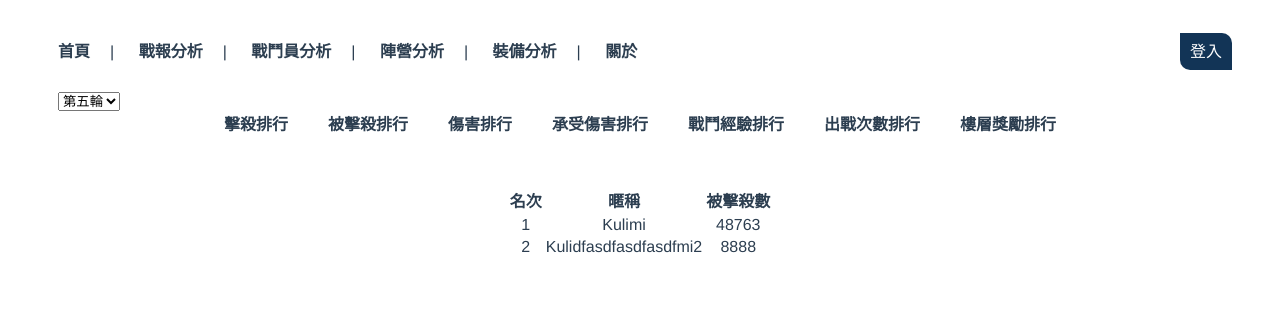
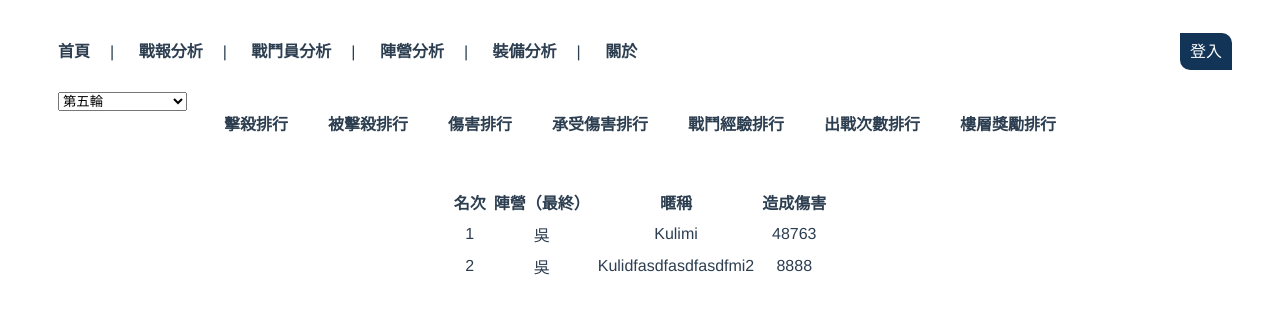
Before and after one commit to sunnyXyoung/ofc-watch, a Vue app: page /#/damage in a window 1280 px wide. Before the commit this address led to /#/killed. Shown: the top 312 px of the page. Built offline with nearby package versions, Linux system fonts and the light colour scheme; no server answers; what vue-fusioncharts would draw is missing.

Commit message:
add la list

```diff
--- a/src/App.vue
+++ b/src/App.vue
@@ -19,6 +19,7 @@
     <select id="round-selector" v-model="round">
       <option>第四輪</option>
       <option>第五輪</option>
+      <option>第六輪（未完成）</option>
     </select>
 
     <router-view/>
@@ -158,4 +159,8 @@ body {
   margin-bottom: 50px;
 }
 
+table {
+
+}
+
 </style>
--- a/src/views/Damage.vue
+++ b/src/views/Damage.vue
@@ -2,11 +2,11 @@
 <div>
   <RanksMenu></RanksMenu>
   <div class="row-div2">
-    <table>
+    <table cellpadding="3">
       <tr>
-        <th>名次</th><th>暱稱</th><th>造成傷害</th>
+        <th>名次</th><th>陣營（最終）</th><th>暱稱</th><th>造成傷害</th>
       <tr v-for="(item, index) in killBoardList" :key="item">
-        <td>{{ index+1 }}</td><td>{{ item.name }}</td><td>{{ item.damage }}</td>
+        <td>{{ index+1 }}</td><td>{{item.faction}}<td>{{ item.name }}</td><td>{{ item.damage }}</td>
       </tr>
     </table>
 
@@ -24,8 +24,8 @@ export default {
   data() {
     return {
       killBoardList: [
-        {name: "Kulimi", damage: 48763},
-        {name: "Kulidfasdfasdfasdfmi2", damage: 8888},
+        {name: "Kulimi",faction:"吳", damage: 48763},
+        {name: "Kulidfasdfasdfasdfmi2",faction:"吳", damage: 8888},
       ]
     }
   },
--- a/src/views/Damaged.vue
+++ b/src/views/Damaged.vue
@@ -2,11 +2,11 @@
 <div>
   <RanksMenu></RanksMenu>
   <div class="row-div2">
-    <table>
+    <table cellpadding="3">
       <tr>
-        <th>名次</th><th>暱稱</th><th>承受傷害</th>
+        <th>名次</th><th>陣營（最終）</th><th>暱稱</th><th>承受傷害</th>
       <tr v-for="(item, index) in killBoardList" :key="item">
-        <td>{{ index+1 }}</td><td>{{ item.name }}</td><td>{{ item.damaged }}</td>
+        <td>{{ index+1 }}</td><td>{{item.faction}}<td>{{ item.name }}</td><td>{{ item.damaged }}</td>
       </tr>
     </table>
 
@@ -24,8 +24,8 @@ name: "Damaged",
   data() {
     return {
       killBoardList: [
-        {name: "Kulimi", damaged: 48763},
-        {name: "Kulidfasdfasdfasdfmi2", damaged: 8888},
+        {name: "Kulimi",faction:"吳", damaged: 48763},
+        {name: "Kulidfasdfasdfasdfmi2",faction:"吳", damaged: 8888},
       ]
     }
   },
--- a/src/views/Faction.vue
+++ b/src/views/Faction.vue
@@ -26,6 +26,11 @@
             :options="options3" :series="series3"
         >
         </VueApexCharts>
+        <VueApexCharts
+            width="500" type="donut"
+            :options="options4" :series="series4"
+        >
+        </VueApexCharts>
       </div>
     </div>
   </div>
@@ -49,6 +54,7 @@ export default {
       series1: [44, 55, 41, 17],
       series2: [44, 55, 41, 17],
       series3: [44, 55, 41, 17],
+      series4: [44, 55, 41, 17],
       options1: {
         chart: {
           width: '100%',
@@ -136,6 +142,35 @@ export default {
           show: false
         }
       },
+      options4: {
+        chart: {
+          width: '100%',
+          type: 'pie',
+        },
+        labels: ["大麻神教", "吳", "海外勢力", "艾基爾"],
+        theme: {
+
+        },
+        plotOptions: {
+          pie: {
+            dataLabels: {
+              offset: -5
+            }
+          }
+        },
+        title: {
+          text: "獲得樓層獎勵數"
+        },
+        dataLabels: {
+          formatter(val, opts) {
+            const name = opts.w.globals.labels[opts.seriesIndex]
+            return [name, val.toFixed(1) + '%']
+          }
+        },
+        legend: {
+          show: false
+        }
+      },
     }
   },
   mounted: function () {
@@ -144,11 +179,26 @@ export default {
         "http://localhost:3000/Faction1.json"
     ).then(jsonify).then(data=>{this.series1=data});
     fetch(
+        "http://localhost:3000/Faction12.json"
+    ).then(jsonify).then(data=>{this.options1.labels=data});
+    fetch(
         "http://localhost:3000/Faction2.json"
     ).then(jsonify).then(data=>{this.series2=data});
     fetch(
+        "http://localhost:3000/Faction22.json"
+    ).then(jsonify).then(data=>{this.options2.labels=data});
+    fetch(
         "http://localhost:3000/Faction3.json"
     ).then(jsonify).then(data=>{this.series3=data});
+    fetch(
+        "http://localhost:3000/Faction32.json"
+    ).then(jsonify).then(data=>{this.options3.labels=data});
+    fetch(
+        "http://localhost:3000/Faction4.json"
+    ).then(jsonify).then(data=>{this.series4=data});
+    fetch(
+        "http://localhost:3000/Faction42.json"
+    ).then(jsonify).then(data=>{this.options4.labels=data});
   }
 }
 
--- a/src/views/Kill.vue
+++ b/src/views/Kill.vue
@@ -2,11 +2,11 @@
   <div>
     <RanksMenu></RanksMenu>
     <div class="row-div2">
-      <table>
+      <table cellpadding="3">
         <tr>
-          <th>名次</th><th>暱稱</th><th>擊殺數</th>
+          <th>名次</th><th>陣營（最終）</th><th>暱稱</th><th>擊殺數</th>
         <tr v-for="(item, index) in killBoardList" :key="item">
-        <td>{{ index+1 }}</td><td>{{ item.name }}</td><td>{{ item.kill }}</td>
+        <td>{{ index+1 }}</td><td>{{item.faction}}<td>{{ item.name }}</td><td>{{ item.kill }}</td>
         </tr>
       </table>
 
@@ -17,6 +17,7 @@
 </template>
 
 <script>
+
 import RanksMenu from '@/components/RanksMenu.vue'
 export default {
   name: "Kill",
@@ -26,9 +27,10 @@ export default {
   data() {
     return {
       killBoardList: [
-        {name: "Kulimi", kill: 48763},
-        {name: "Kulidfasdfasdfasdfmi2", kill: 8888},
-      ]
+        {name: "Kulimi",faction:"吳", kill: 48763},
+        {name: "Kulidfasdfasdfasdfmi2",faction:"吳", kill: 8888},
+      ],
+
     }
   },
   mounted: function () {
--- a/src/views/Killed.vue
+++ b/src/views/Killed.vue
@@ -2,11 +2,11 @@
 <div>
   <RanksMenu></RanksMenu>
   <div class="row-div2">
-    <table>
+    <table cellpadding="3">
       <tr>
-        <th>名次</th><th>暱稱</th><th>被擊殺數</th>
+        <th>名次</th><th>陣營（最終）</th><th>暱稱</th><th>被擊殺數</th>
       <tr v-for="(item, index) in killBoardList" :key="item">
-        <td>{{ index+1 }}</td><td>{{ item.name }}</td><td>{{ item.killed }}</td>
+        <td>{{ index+1 }}</td><td>{{item.faction}}<td>{{ item.name }}</td><td>{{ item.killed }}</td>
       </tr>
     </table>
 
@@ -24,8 +24,8 @@ name: "Killed",
   data() {
     return {
       killBoardList: [
-        {name: "Kulimi", killed: 48763},
-        {name: "Kulidfasdfasdfasdfmi2", killed: 8888},
+        {name: "Kulimi",faction:"吳", killed: 48763},
+        {name: "Kulidfasdfasdfasdfmi2", faction:"吳",killed: 8888},
       ]
     }
   },
--- a/src/views/Loot.vue
+++ b/src/views/Loot.vue
@@ -1,6 +1,26 @@
 <template>
   <div>
     <RanksMenu></RanksMenu>
+    <div class="row-div2" style="margin-bottom: 50px; ">
+      <table cellpadding="3">
+        <tr>
+          <th>層數</th><th>種類</th><th>品質</th><th>名稱</th><th>攻擊</th><th>防禦</th><th>挖礦</th><th>耐久（最低）</th>
+        </tr>
+        <tr v-for="(item) in laList" :key="item">
+          <td>{{ item.floor }}</td><td>{{item.type}}<td>{{ item.quality }}</td><td>{{ item.name }}</td><td>{{ item.attack }}</td><td>{{ item.defence }}</td><td>{{ item.minepower }}</td><td>{{ item.durability }}</td>
+        </tr>
+      </table>
+    </div>
+    <div class="row-div2">
+      <table cellpadding="3">
+        <tr>
+          <th>名次</th><th>陣營（最終）</th><th>暱稱</th><th>個人獲得樓層獎勵數</th><th>獲得樓層獎勵</th>
+        <tr v-for="(item, index) in killBoardList" :key="item">
+          <td>{{ index+1 }}</td><td>{{item.faction}}<td>{{ item.name }}</td><td>{{ item.xp }}</td>
+        </tr>
+      </table>
+
+    </div>
   </div>
 </template>
 
@@ -11,6 +31,26 @@ name: "Loot",
   components:{
     RanksMenu
   },
+  data() {
+    return {
+      killBoardList: [
+        {name: "Kulimi",faction:"吳", xp: 48763},
+        {name: "Kulidfasdfasdfasdfmi2",faction:"吳", xp: 8888},
+      ],
+      laList:[
+        {floor: 1,type:"水龍頭",quality:"垃圾般的", name:"火龍頭",attack:"8787",defence:"7414",minepower:"400",durability:"2234"}
+      ]
+    }
+  },
+  mounted: function () {
+    var jsonify = res => res.json();
+    fetch(
+        "http://localhost:3000/Killed.json"
+    ).then(jsonify).then(data => {
+      this.killBoardList = data
+    });
+
+  }
 }
 </script>
 
--- a/src/views/Times.vue
+++ b/src/views/Times.vue
@@ -2,11 +2,11 @@
 <div>
   <RanksMenu></RanksMenu>
   <div class="row-div2">
-    <table>
+    <table cellpadding="3">
       <tr>
-        <th>名次</th><th>暱稱</th><th>出戰次數</th>
+        <th>名次</th><th>陣營（最終）</th><th>暱稱</th><th>出戰次數</th>
       <tr v-for="(item, index) in killBoardList" :key="item">
-        <td>{{ index+1 }}</td><td>{{ item.name }}</td><td>{{ item.times }}</td>
+        <td>{{ index+1 }}</td><td>{{item.faction}}<td>{{ item.name }}</td><td>{{ item.times }}</td>
       </tr>
     </table>
 
@@ -24,8 +24,8 @@ name: "Times",
   data() {
     return {
       killBoardList: [
-        {name: "Kulimi", times: 48763},
-        {name: "Kulidfasdfasdfasdfmi2", times: 8888},
+        {name: "Kulimi",faction:"吳", times: 48763},
+        {name: "Kulidfasdfasdfasdfmi2",faction:"吳", times: 8888},
       ]
     }
   },
--- a/src/views/Xp.vue
+++ b/src/views/Xp.vue
@@ -2,11 +2,11 @@
 <div>
   <RanksMenu></RanksMenu>
   <div class="row-div2">
-    <table>
+    <table cellpadding="3">
       <tr>
-        <th>名次</th><th>暱稱</th><th>獲得總戰鬥經驗</th>
+        <th>名次</th><th>陣營（最終）</th><th>暱稱</th><th>獲得戰鬥經驗</th>
       <tr v-for="(item, index) in killBoardList" :key="item">
-        <td>{{ index+1 }}</td><td>{{ item.name }}</td><td>{{ item.xp }}</td>
+        <td>{{ index+1 }}</td><td>{{item.faction}}</td><td>{{ item.name }}</td><td>{{ item.xp }}</td>
       </tr>
     </table>
 
@@ -24,8 +24,8 @@ name: "Xp",
   data() {
     return {
       killBoardList: [
-        {name: "Kulimi", xp: 48763},
-        {name: "Kulidfasdfasdfasdfmi2", xp: 8888},
+        {name: "Kulimi",faction:"吳", xp: 48763},
+        {name: "Kulidfasdfasdfasdfmi2",faction:"吳", xp: 8888},
       ]
     }
   },
```
